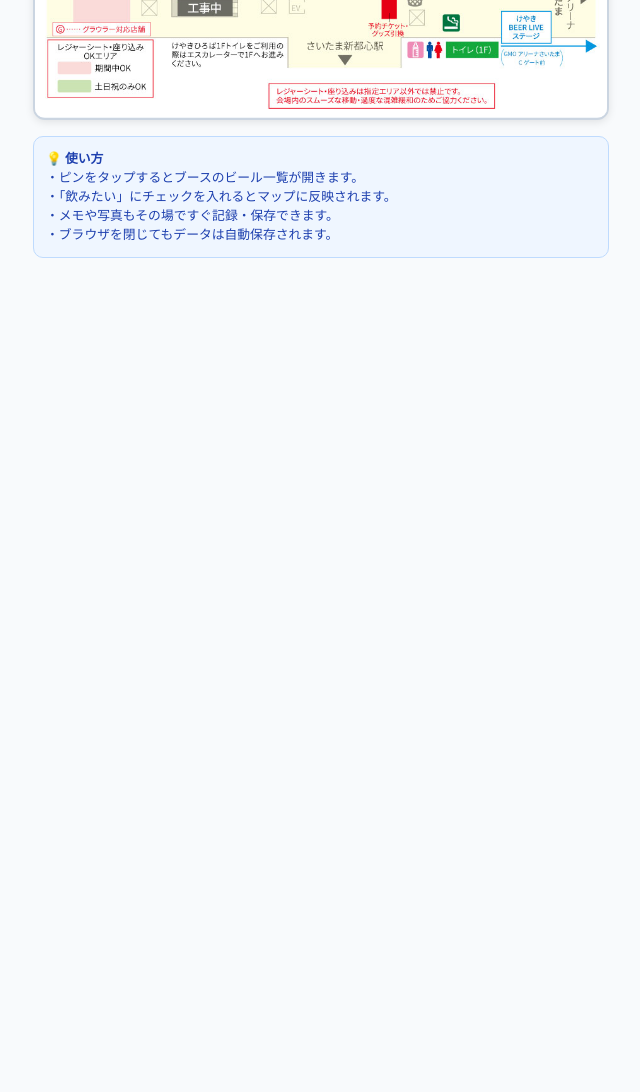
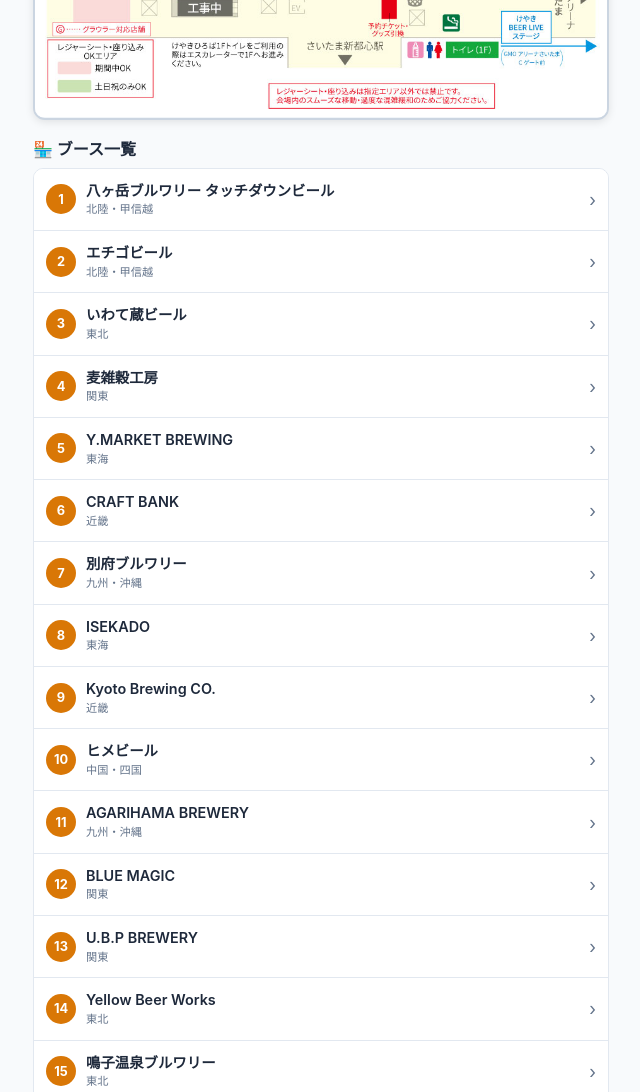
Before and after one commit to AMTRRN/beer-fes-map, a plain HTML site: page index.html in a window 1280 px wide. Shown: the part 760-1852 px from the top of the page, without its empty margins (319-959 px from the left). Before the commit the page ends 1070 px from the top, so only its background shows below. Drawn offline with Linux system fonts and the light colour scheme.

Commit message:
Update index.html

```diff
--- a/index.html
+++ b/index.html
@@ -170,6 +170,91 @@
 
   .pin.hidden {
     display: none;
+  }
+
+  /* Booth List */
+  .booth-list-section {
+    margin-bottom: 16px;
+  }
+
+  .booth-list-title {
+    font-size: 1rem;
+    font-weight: 700;
+    margin-bottom: 8px;
+    color: var(--text-color);
+  }
+
+  .booth-list {
+    background: var(--card-bg);
+    border: 1px solid var(--border-color);
+    border-radius: 10px;
+    overflow: hidden;
+  }
+
+  .booth-list-item {
+    width: 100%;
+    display: flex;
+    align-items: center;
+    gap: 10px;
+    padding: 13px 12px;
+    border: none;
+    border-bottom: 1px solid var(--border-color);
+    background: white;
+    color: var(--text-color);
+    text-align: left;
+    cursor: pointer;
+    font-size: 0.9rem;
+  }
+
+  .booth-list-item:last-child {
+    border-bottom: none;
+  }
+
+  .booth-list-item:active {
+    background: #f1f5f9;
+  }
+
+  .booth-list-number {
+    flex: 0 0 30px;
+    width: 30px;
+    height: 30px;
+    border-radius: 50%;
+    background: var(--primary-color);
+    color: white;
+    display: flex;
+    align-items: center;
+    justify-content: center;
+    font-size: 0.8rem;
+    font-weight: bold;
+  }
+
+  .booth-list-name {
+    flex: 1;
+    min-width: 0;
+    font-weight: 600;
+    line-height: 1.3;
+  }
+
+  .booth-list-location {
+    display: block;
+    margin-top: 2px;
+    font-size: 0.7rem;
+    color: var(--text-muted);
+    font-weight: normal;
+  }
+
+  .booth-list-arrow {
+    flex: 0 0 auto;
+    color: var(--text-muted);
+    font-size: 1.1rem;
+  }
+
+  .booth-list-item.has-checked .booth-list-number {
+    background: #10b981;
+  }
+
+  .booth-list-item.has-checked .booth-list-name::before {
+    content: "⭐ ";
   }
 
   .pin-label {
@@ -405,6 +490,14 @@
     </div>
   </div>
 
+  <!-- Booth List -->
+  <div class="booth-list-section">
+    <div class="booth-list-title">🏪 ブース一覧</div>
+    <div class="booth-list" id="boothListContainer">
+      <!-- JavaScriptで自動生成 -->
+    </div>
+  </div>
+
   <!-- Guide -->
   <div class="guide-box">
     <strong>💡 使い方</strong><br>
@@ -443,7 +536,7 @@
     {
       id: 1,
       name: "八ヶ岳ブルワリー タッチダウンビール",
-      location: "公式ページ掲載ブース",
+      location: "北陸・甲信越",
       top: 60,
       left: 87,
       beers: [
@@ -465,7 +558,7 @@
     {
       id: 2,
       name: "エチゴビール",
-      location: "公式ページ掲載ブース",
+      location: "北陸・甲信越",
       top: 55,
       left: 82,
       beers: [
@@ -483,7 +576,7 @@
     {
       id: 3,
       name: "いわて蔵ビール",
-      location: "公式ページ掲載ブース",
+      location: "東北",
       top: 50,
       left: 87,
       beers: [
@@ -497,7 +590,7 @@
     {
       id: 4,
       name: "麦雑穀工房",
-      location: "公式ページ掲載ブース",
+      location: "関東",
       top: 45,
       left: 82,
       beers: [
@@ -512,7 +605,7 @@
     {
       id: 5,
       name: "Y.MARKET BREWING",
-      location: "公式ページ掲載ブース",
+      location: "東海",
       top: 40,
       left: 87,
       beers: [
@@ -1483,18 +1576,34 @@
     const data = loadSavedData();
 
     boothData.forEach(booth => {
-      const pinEl = document.getElementById(`pin-${booth.id}`);
-
-      if (!pinEl) return;
-
       const hasCheckedBeer = booth.beers.some(
         beer => data[beer.id] && data[beer.id].checked
       );
 
-      if (hasCheckedBeer) {
-        pinEl.classList.add("has-checked");
-      } else {
-        pinEl.classList.remove("has-checked");
+      // マップのピン
+      const pinEl =
+        document.getElementById(`pin-${booth.id}`);
+
+      if (pinEl) {
+        if (hasCheckedBeer) {
+          pinEl.classList.add("has-checked");
+        } else {
+          pinEl.classList.remove("has-checked");
+        }
+      }
+
+      // ブースリスト
+      const listEl =
+        document.querySelector(
+          `.booth-list-item[data-booth-id="${booth.id}"]`
+        );
+
+      if (listEl) {
+        if (hasCheckedBeer) {
+          listEl.classList.add("has-checked");
+        } else {
+          listEl.classList.remove("has-checked");
+        }
       }
     });
   }
@@ -1560,6 +1669,42 @@
       `;
 
       container.appendChild(pin);
+    });
+  }
+
+  function renderBoothList() {
+    const container =
+      document.getElementById("boothListContainer");
+
+    if (!container) return;
+
+    container.innerHTML = "";
+
+    boothData.forEach(booth => {
+      const button = document.createElement("button");
+
+      button.type = "button";
+      button.className = "booth-list-item";
+      button.dataset.boothId = booth.id;
+
+      button.innerHTML = `
+        <div class="booth-list-number">
+          ${booth.id}
+        </div>
+
+        <div class="booth-list-name">
+          ${booth.name}
+          <span class="booth-list-location">
+            ${booth.location}
+          </span>
+        </div>
+
+        <div class="booth-list-arrow">
+          ›
+        </div>
+      `;
+
+      container.appendChild(button);
     });
   }
 
@@ -1614,7 +1759,21 @@
       removePhoto(target.dataset.beerId);
     });
 
+    // ブースリストイベント
+    const boothListContainer =
+      document.getElementById("boothListContainer");
+
+    boothListContainer.addEventListener("click", event => {
+      const item = event.target.closest(".booth-list-item");
+
+      if (!item) return;
+
+      const boothId = Number(item.dataset.boothId);
+      openModal(boothId);
+    });
+
     renderPins();
+    renderBoothList();
     updatePinStates();
   }
 
```
